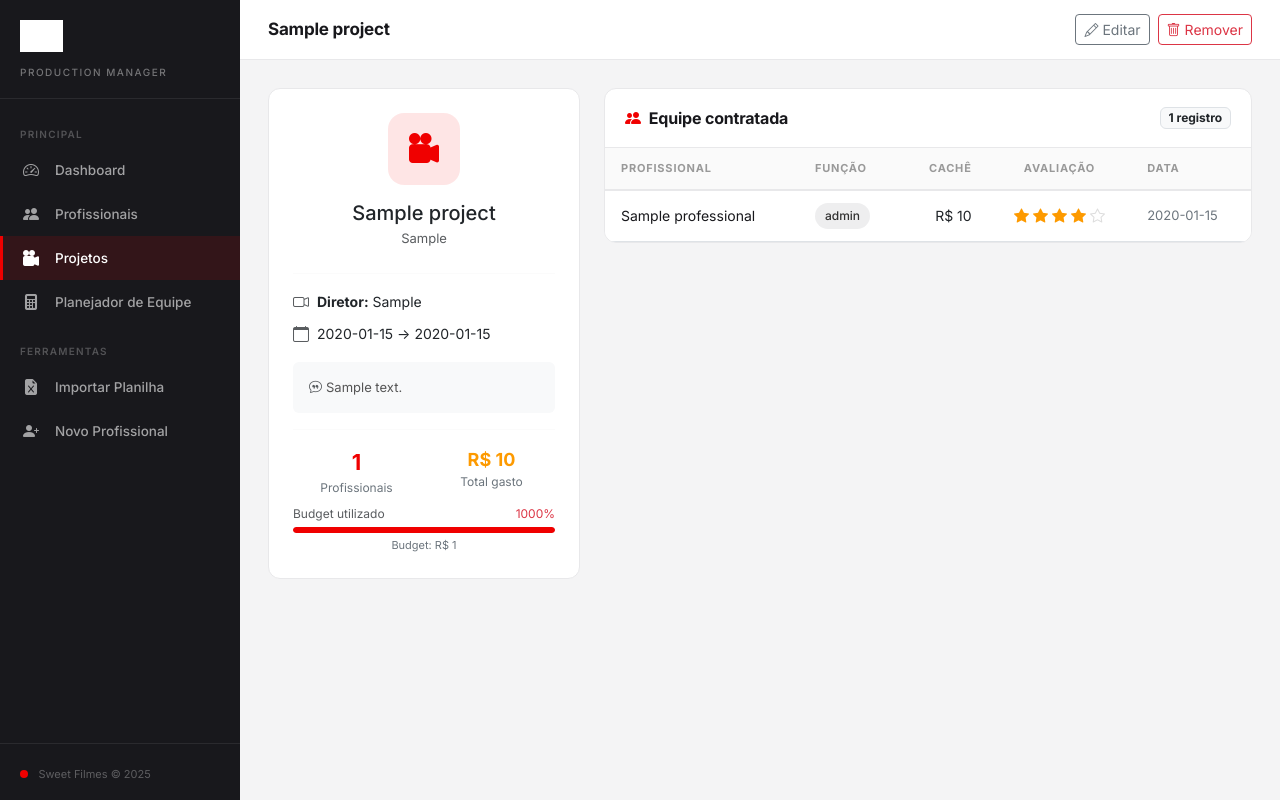
After one commit to tufanofrancisco-dev/production-manager, a Flask app: page /projects/1 in a window 1280 px wide. The commit adds this page. Run offline with Flask 3, Linux system fonts and the light colour scheme; tables that the repository leaves empty hold one stand-in row (values such as "Sample post"); some libraries are stand-ins or nearby versions; grey boxes are pictures that could not be loaded.

Commit message:
Add Projects entity and per-job star ratings
Features:
- New `projects` table auto-populated from existing payment project_names
- Auto-migration: links all existing payments to their project records
- New `rating` column on payments (1-5 stars, set via AJAX)
- /projects — card grid of all projects with spend, professionals count
- /projects/new, /projects/<id>, /projects/<id>/edit — full CRUD
- /projects/<id> shows full crew list with inline star ratings
- Professional detail: star rating on each payment row + avg rating in header
- Dashboard: "Pagamentos" card replaced with "Projetos" (clickable)
- Sidebar: Projetos added between Profissionais and Planejador

Co-Authored-By: Claude Sonnet 4.6 <noreply@anthropic.com>

```diff
--- a/app.py
+++ b/app.py
@@ -7,8 +7,11 @@ sys.path.insert(0, os.path.dirname(__file__))
 
 from models import (
     init_db, get_all_roles, search_professionals,
-    get_professional_avg_rate, suggest_team, get_role_stats,
+    get_professional_avg_rate, get_professional_avg_rating, suggest_team, get_role_stats,
     get_dashboard_stats, get_payments_for_professional, get_total_received,
+    update_payment_rating,
+    get_all_projects, get_project, get_project_detail,
+    create_project, update_project, delete_project,
     _engine, _insert, text
 )
 from importer import read_excel_preview, import_from_excel, get_all_sheets
@@ -98,11 +101,13 @@ def professional_detail(prof_id):
     payments = get_payments_for_professional(prof_id)
     avg_rate, total_projects = get_professional_avg_rate(prof_id)
     total_received = get_total_received(prof_id)
+    avg_rating, rating_count = get_professional_avg_rating(prof_id)
 
     return render_template('professional_detail.html',
         prof=prof, payments=payments,
         avg_rate=avg_rate, total_projects=total_projects,
-        total_received=total_received)
+        total_received=total_received,
+        avg_rating=avg_rating, rating_count=rating_count)
 
 
 @app.route('/professionals/<int:prof_id>/edit', methods=['GET', 'POST'])
@@ -182,6 +187,102 @@ def delete_payment(payment_id):
             flash('Pagamento removido.', 'success')
             return redirect(url_for('professional_detail', prof_id=prof_id))
     return redirect(url_for('professionals'))
+
+
+# ─── PAYMENT RATING ───────────────────────────────────────────────────────────
+
+@app.route('/payments/<int:payment_id>/rate', methods=['POST'])
+def rate_payment(payment_id):
+    data = request.get_json()
+    rating = data.get('rating')
+    if rating is not None:
+        try:
+            rating = int(rating)
+            if 1 <= rating <= 5:
+                update_payment_rating(payment_id, rating)
+                return jsonify({'ok': True, 'rating': rating})
+        except (ValueError, TypeError):
+            pass
+    return jsonify({'ok': False}), 400
+
+
+# ─── PROJECTS ─────────────────────────────────────────────────────────────────
+
+@app.route('/projects')
+def projects():
+    all_projects = get_all_projects()
+    return render_template('projects.html', projects=all_projects)
+
+
+@app.route('/projects/new', methods=['GET', 'POST'])
+def new_project():
+    if request.method == 'POST':
+        name = request.form.get('name', '').strip()
+        if not name:
+            flash('Nome do projeto é obrigatório.', 'danger')
+            return redirect(url_for('new_project'))
+        budget_raw = request.form.get('budget', '').replace(',', '.').strip()
+        budget = float(budget_raw) if budget_raw else None
+        proj_id = create_project(
+            name=name,
+            client=request.form.get('client', '').strip(),
+            director=request.form.get('director', '').strip(),
+            start_date=request.form.get('start_date', '').strip(),
+            end_date=request.form.get('end_date', '').strip(),
+            budget=budget,
+            notes=request.form.get('notes', '').strip()
+        )
+        flash(f'Projeto "{name}" criado com sucesso!', 'success')
+        return redirect(url_for('project_detail', project_id=proj_id))
+    return render_template('project_form.html', project=None, action='new')
+
+
+@app.route('/projects/<int:project_id>')
+def project_detail(project_id):
+    project, crew = get_project_detail(project_id)
+    if not project:
+        flash('Projeto não encontrado.', 'danger')
+        return redirect(url_for('projects'))
+    return render_template('project_detail.html', project=project, crew=crew)
+
+
+@app.route('/projects/<int:project_id>/edit', methods=['GET', 'POST'])
+def edit_project(project_id):
+    project = get_project(project_id)
+    if not project:
+        flash('Projeto não encontrado.', 'danger')
+        return redirect(url_for('projects'))
+
+    if request.method == 'POST':
+        name = request.form.get('name', '').strip()
+        if not name:
+            flash('Nome é obrigatório.', 'danger')
+            return redirect(url_for('edit_project', project_id=project_id))
+        budget_raw = request.form.get('budget', '').replace(',', '.').strip()
+        budget = float(budget_raw) if budget_raw else None
+        update_project(
+            project_id=project_id,
+            name=name,
+            client=request.form.get('client', '').strip(),
+            director=request.form.get('director', '').strip(),
+            start_date=request.form.get('start_date', '').strip(),
+            end_date=request.form.get('end_date', '').strip(),
+            budget=budget,
+            notes=request.form.get('notes', '').strip()
+        )
+        flash('Projeto atualizado!', 'success')
+        return redirect(url_for('project_detail', project_id=project_id))
+
+    return render_template('project_form.html', project=project, action='edit')
+
+
+@app.route('/projects/<int:project_id>/delete', methods=['POST'])
+def delete_project_route(project_id):
+    project = get_project(project_id)
+    if project:
+        delete_project(project_id)
+        flash(f'Projeto "{project["name"]}" removido.', 'success')
+    return redirect(url_for('projects'))
 
 
 # ─── BUDGET PLANNER ───────────────────────────────────────────────────────────
--- a/templates/base.html
+++ b/templates/base.html
@@ -358,8 +358,11 @@
             <a href="/" class="sidebar-link {% if request.path == '/' %}active{% endif %}">
                 <i class="bi bi-speedometer2"></i> Dashboard
             </a>
-            <a href="/professionals" class="sidebar-link {% if '/professionals' in request.path %}active{% endif %}">
+            <a href="/professionals" class="sidebar-link {% if '/professionals' in request.path and '/professionals/new' not in request.path %}active{% endif %}">
                 <i class="bi bi-people-fill"></i> Profissionais
+            </a>
+            <a href="/projects" class="sidebar-link {% if '/projects' in request.path %}active{% endif %}">
+                <i class="bi bi-camera-reels-fill"></i> Projetos
             </a>
             <a href="/planner" class="sidebar-link {% if '/planner' in request.path %}active{% endif %}">
                 <i class="bi bi-calculator-fill"></i> Planejador de Equipe
--- /dev/null
+++ b/templates/project_detail.html
@@ -0,0 +1,178 @@
+{% extends "base.html" %}
+{% block title %}{{ project.name }} — Production Manager{% endblock %}
+{% block page_title %}{{ project.name }}{% endblock %}
+
+{% block topbar_actions %}
+<div class="d-flex gap-2">
+    <a href="/projects/{{ project.id }}/edit" class="btn btn-sm btn-outline-secondary">
+        <i class="bi bi-pencil me-1"></i>Editar
+    </a>
+    <form method="POST" action="/projects/{{ project.id }}/delete"
+          onsubmit="return confirm('Remover este projeto? Os pagamentos serão mantidos.');">
+        <button type="submit" class="btn btn-sm btn-outline-danger">
+            <i class="bi bi-trash me-1"></i>Remover
+        </button>
+    </form>
+</div>
+{% endblock %}
+
+{% block content %}
+<div class="row g-4">
+
+    <!-- Info Card -->
+    <div class="col-lg-4">
+        <div class="table-card p-4">
+            <div class="text-center mb-4">
+                <div class="mx-auto mb-3 d-flex align-items-center justify-content-center"
+                     style="width:72px;height:72px;background:rgba(240,0,0,0.1);border-radius:16px;">
+                    <i class="bi bi-camera-reels-fill" style="font-size:30px;color:var(--accent);"></i>
+                </div>
+                <h5 class="fw-700 mb-1">{{ project.name }}</h5>
+                {% if project.client %}
+                <div class="text-muted" style="font-size:13px;">{{ project.client }}</div>
+                {% endif %}
+            </div>
+
+            <hr style="border-color:#f0f0f0;">
+
+            {% if project.director %}
+            <div class="d-flex align-items-center gap-2 mb-2">
+                <i class="bi bi-camera-video text-muted"></i>
+                <span style="font-size:14px;"><strong>Diretor:</strong> {{ project.director }}</span>
+            </div>
+            {% endif %}
+
+            {% if project.start_date or project.end_date %}
+            <div class="d-flex align-items-center gap-2 mb-2">
+                <i class="bi bi-calendar text-muted"></i>
+                <span style="font-size:14px;">
+                    {% if project.start_date %}{{ project.start_date }}{% endif %}
+                    {% if project.start_date and project.end_date %} → {% endif %}
+                    {% if project.end_date %}{{ project.end_date }}{% endif %}
+                </span>
+            </div>
+            {% endif %}
+
+            {% if project.notes %}
+            <div class="mt-3 p-3 rounded" style="background:#f8f9fa; font-size:13px; color:#555;">
+                <i class="bi bi-chat-quote me-1 text-muted"></i>{{ project.notes }}
+            </div>
+            {% endif %}
+
+            <hr style="border-color:#f0f0f0;">
+
+            <!-- Summary Stats -->
+            <div class="row text-center g-2">
+                <div class="col-6">
+                    <div style="font-size:22px; font-weight:700; color:var(--accent);">
+                        {{ project.prof_count }}
+                    </div>
+                    <div style="font-size:12px; color:#6c757d;">Profissionais</div>
+                </div>
+                <div class="col-6">
+                    <div style="font-size:18px; font-weight:700; color:var(--accent2);">
+                        R$ {{ "{:,.0f}".format(project.total_spent).replace(",", ".") }}
+                    </div>
+                    <div style="font-size:12px; color:#6c757d;">Total gasto</div>
+                </div>
+                {% if project.budget %}
+                <div class="col-12 mt-2">
+                    {% set pct = (project.total_spent / project.budget * 100) | int %}
+                    <div class="d-flex justify-content-between mb-1" style="font-size:12px;">
+                        <span class="text-muted">Budget utilizado</span>
+                        <span class="fw-600 {% if pct > 100 %}text-danger{% else %}text-success{% endif %}">{{ pct }}%</span>
+                    </div>
+                    <div class="progress" style="height:6px; border-radius:3px;">
+                        <div class="progress-bar" style="width:{{ [pct, 100]|min }}%; background:{% if pct > 100 %}var(--accent){% else %}#28a745{% endif %}; border-radius:3px;"></div>
+                    </div>
+                    <div style="font-size:11px; color:#6c757d; margin-top:4px;">
+                        Budget: R$ {{ "{:,.0f}".format(project.budget).replace(",", ".") }}
+                    </div>
+                </div>
+                {% endif %}
+            </div>
+        </div>
+    </div>
+
+    <!-- Crew List -->
+    <div class="col-lg-8">
+        <div class="table-card">
+            <div class="table-card-header">
+                <h6><i class="bi bi-people-fill me-2" style="color:var(--accent);"></i>Equipe contratada</h6>
+                <span class="badge bg-light text-dark border">{{ crew|length }} registro{{ 's' if crew|length != 1 else '' }}</span>
+            </div>
+
+            {% if crew %}
+            <table class="table table-hover mb-0">
+                <thead>
+                    <tr>
+                        <th>Profissional</th>
+                        <th>Função</th>
+                        <th class="text-end">Cachê</th>
+                        <th class="text-center">Avaliação</th>
+                        <th>Data</th>
+                    </tr>
+                </thead>
+                <tbody>
+                    {% for c in crew %}
+                    <tr>
+                        <td>
+                            <a href="/professionals/{{ c.prof_id }}" class="fw-500 text-decoration-none" style="color:var(--primary);">
+                                {{ c.name }}
+                            </a>
+                        </td>
+                        <td><span class="role-badge">{{ c.role }}</span></td>
+                        <td class="text-end fw-600">R$ {{ "{:,.0f}".format(c.amount).replace(",", ".") }}</td>
+                        <td class="text-center">
+                            <div class="d-inline-flex gap-1" id="stars-{{ c.payment_id }}">
+                                {% for i in range(1, 6) %}
+                                <i class="bi bi-star{% if c.rating and c.rating >= i %}-fill{% endif %} star-btn"
+                                   data-payment="{{ c.payment_id }}" data-value="{{ i }}"
+                                   onclick="setRating({{ c.payment_id }}, {{ i }})"
+                                   style="cursor:pointer; color:{% if c.rating and c.rating >= i %}#fd9a00{% else %}#ddd{% endif %}; font-size:15px;"
+                                   title="{{ i }} estrela{{ 's' if i > 1 else '' }}"></i>
+                                {% endfor %}
+                            </div>
+                        </td>
+                        <td style="font-size:13px; color:#6c757d;">{{ c.payment_date or '—' }}</td>
+                    </tr>
+                    {% endfor %}
+                </tbody>
+            </table>
+            {% else %}
+            <div class="text-center py-5 text-muted">
+                <i class="bi bi-people" style="font-size:40px; opacity:0.2;"></i>
+                <p class="mt-3 mb-0">Nenhum profissional vinculado a este projeto ainda.</p>
+            </div>
+            {% endif %}
+        </div>
+    </div>
+</div>
+
+{% block scripts %}
+<script>
+function setRating(paymentId, rating) {
+    fetch(`/payments/${paymentId}/rate`, {
+        method: 'POST',
+        headers: {'Content-Type': 'application/json'},
+        body: JSON.stringify({rating: rating})
+    })
+    .then(r => r.json())
+    .then(data => {
+        if (data.ok) updateStars('stars-' + paymentId, rating);
+    });
+}
+
+function updateStars(containerId, rating) {
+    const container = document.getElementById(containerId);
+    if (!container) return;
+    container.querySelectorAll('.star-btn').forEach(star => {
+        const val = parseInt(star.dataset.value);
+        const filled = val <= rating;
+        star.className = `bi bi-star${filled ? '-fill' : ''} star-btn`;
+        star.style.color = filled ? '#fd9a00' : '#ddd';
+    });
+}
+</script>
+{% endblock %}
+{% endblock %}
```
Also changed, not shown: models.py (+167 -10 lines), templates/index.html (+4 -4 lines), templates/professional_detail.html (+52 -10 lines), templates/project_form.html (added, +73 -0 lines), templates/projects.html (added, +78 -0 lines).
